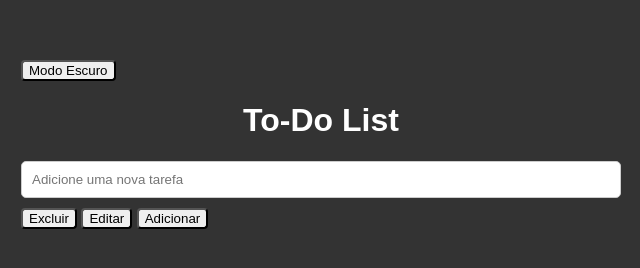
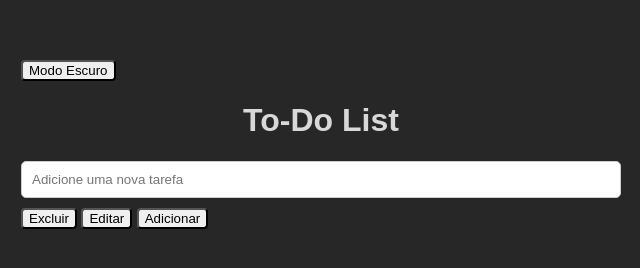
Before and after one commit to danmaciel23/git-flow, a plain HTML site: page index.html in a window 1280 px wide. Both pictures are taken after a click on the button "Modo Escuro". Shown: the full height of the page, 319-959 px from the left. Drawn offline with Linux system fonts and the light colour scheme.

Commit message:
add darkmode change

```diff
--- a/style.css
+++ b/style.css
@@ -22,7 +22,7 @@ input[type="text"] {
     box-sizing: border-box;
 }
 ul {
-    list-style-type: decimal;
+    list-style-type: none;
     padding: 0;
 }
 li {
@@ -33,8 +33,8 @@ li {
 }
 
 body.dark-mode {
-    background-color: #333; /* Cor de fundo escura */
-    color: #fff; /* Cor do texto branca */
+    background-color: #272727; /* Cor de fundo escura */
+    color: #d8d8d8; /* Cor do texto branca */
 }
 button{
     border-radius: 4px;
```
